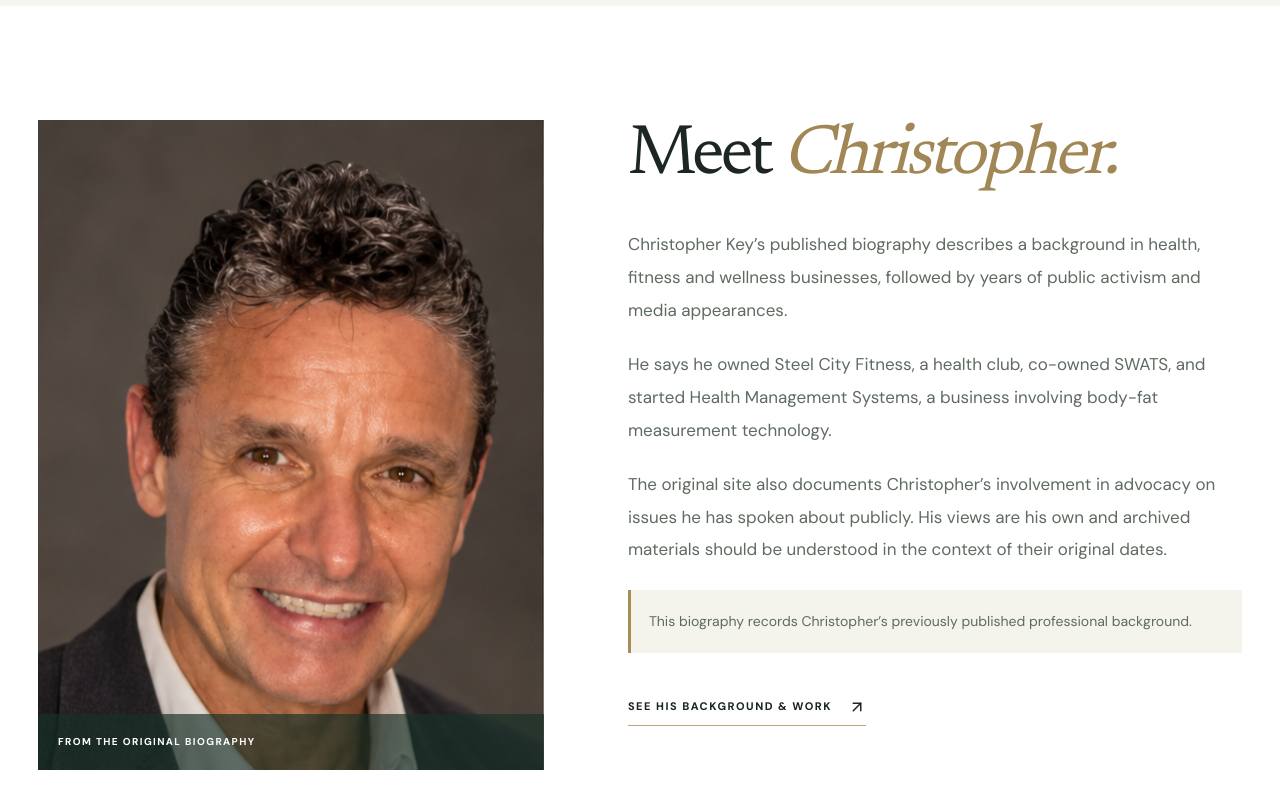
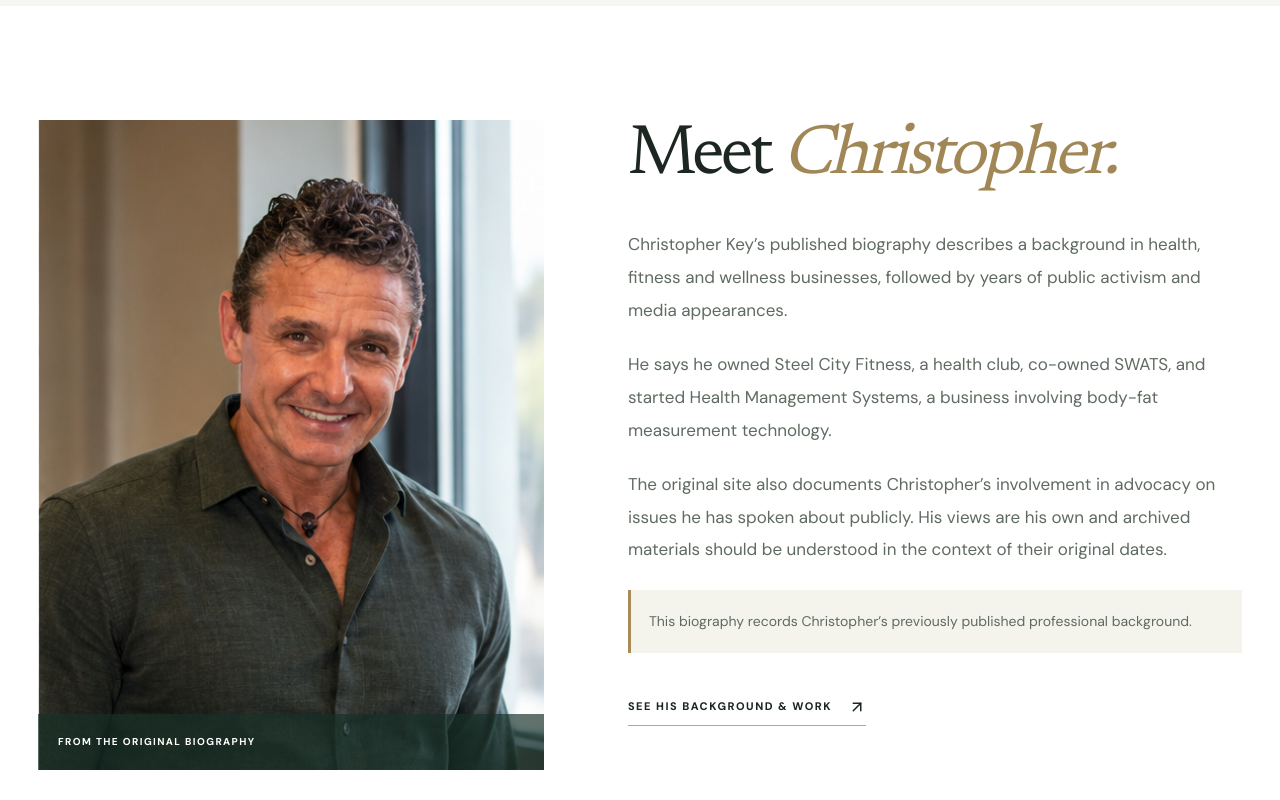
Before and after one commit to AppStudioPros/chris-iskey, a Next.js app: page /about in a window 1280 px wide. Shown: the part 620-1420 px from the top of the page. Built offline with nearby package versions, Linux system fonts and the light colour scheme.

Commit message:
style: single editorial portrait, no cycler

```diff
--- a/app/about/page.tsx
+++ b/app/about/page.tsx
@@ -1,4 +1,4 @@
 import {pageMetadata} from '@/lib/seo';
 import type {Metadata} from 'next';import Link from 'next/link';import {ArrowUpRight} from 'lucide-react';import {PageHero} from '@/components/PageHero';import {site} from '@/lib/content';
 export const metadata:Metadata=pageMetadata('About','Read Christopher Key’s background in fitness, health and wellness businesses, and public advocacy.','/about');
-export default function About(){return <><PageHero kicker="01 / ABOUT CHRISTOPHER" title="The person behind the story." description="A closer look at Christopher Key’s background, the work he has been involved in, and the public conversations that followed."/><section className="section"><div className="container about-grid"><div className="about-picture"><img src={site.portraits[0]} alt="Portrait taken from Christopher Key’s original website"/><span>FROM THE ORIGINAL BIOGRAPHY</span></div><div className="about-prose"><h2>Meet <em>Christopher.</em></h2><p>Christopher Key’s published biography describes a background in health, fitness and wellness businesses, followed by years of public activism and media appearances.</p><p>He says he owned Steel City Fitness, a health club, co-owned SWATS, and started Health Management Systems, a business involving body-fat measurement technology.</p><p>The original site also documents Christopher’s involvement in advocacy on issues he has spoken about publicly. His views are his own and archived materials should be understood in the context of their original dates.</p><p className="editorial-note">This biography records Christopher’s previously published professional background.</p><Link className="text-link" href="/work">SEE HIS BACKGROUND & WORK <ArrowUpRight size={18}/></Link></div></div></section></>}
+export default function About(){return <><PageHero kicker="01 / ABOUT CHRISTOPHER" title="The person behind the story." description="A closer look at Christopher Key’s background, the work he has been involved in, and the public conversations that followed."/><section className="section"><div className="container about-grid"><div className="about-picture"><img src={site.portrait} alt="Portrait taken from Christopher Key’s original website"/><span>FROM THE ORIGINAL BIOGRAPHY</span></div><div className="about-prose"><h2>Meet <em>Christopher.</em></h2><p>Christopher Key’s published biography describes a background in health, fitness and wellness businesses, followed by years of public activism and media appearances.</p><p>He says he owned Steel City Fitness, a health club, co-owned SWATS, and started Health Management Systems, a business involving body-fat measurement technology.</p><p>The original site also documents Christopher’s involvement in advocacy on issues he has spoken about publicly. His views are his own and archived materials should be understood in the context of their original dates.</p><p className="editorial-note">This biography records Christopher’s previously published professional background.</p><Link className="text-link" href="/work">SEE HIS BACKGROUND & WORK <ArrowUpRight size={18}/></Link></div></div></section></>}
--- a/lib/content.ts
+++ b/lib/content.ts
@@ -1,7 +1,7 @@
 export const site={
   name:'Christopher Key',url:'https://christiskey.life',
   phone:'561-329-8434',email:'vaccinepolice@protonmail.com',
-  portraits:['/images/chris-headshot.png','/images/chris-editorial.png','/images/chris-candid.png'],
+  portrait:'/images/chris-editorial.png',
   ogImage:'/images/chris-og.png',
 };
 export type ArchivedPost={
```
Also changed, not shown: app/page.tsx (+2 -2 lines).
